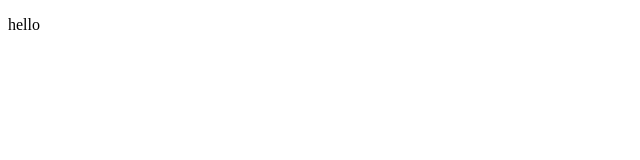
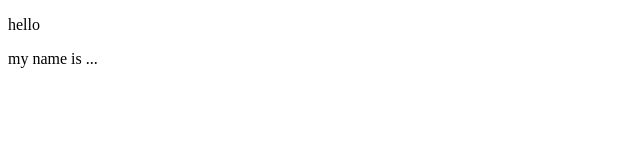
Before and after one commit to globuuss/test2, a plain HTML site: page index.html in a window 1280 px wide. Shown: the full height of the page, 0-640 px from the left. Drawn offline with Linux system fonts and the light colour scheme.

Commit message:
new commit

```diff
--- a/index.html
+++ b/index.html
@@ -10,5 +10,8 @@
 	<p>
 		hello
 	</p>
+	<p>
+		my name is ...
+	</p>
 </body>
 </html>
```
